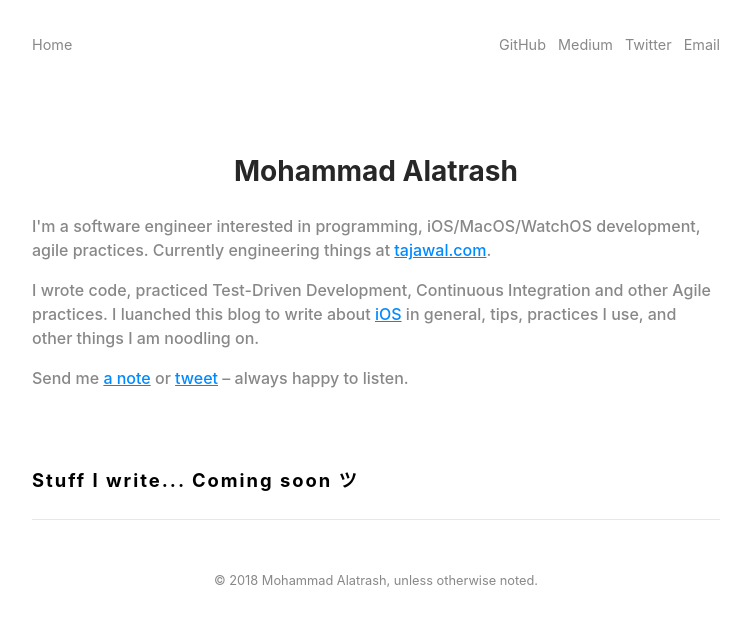
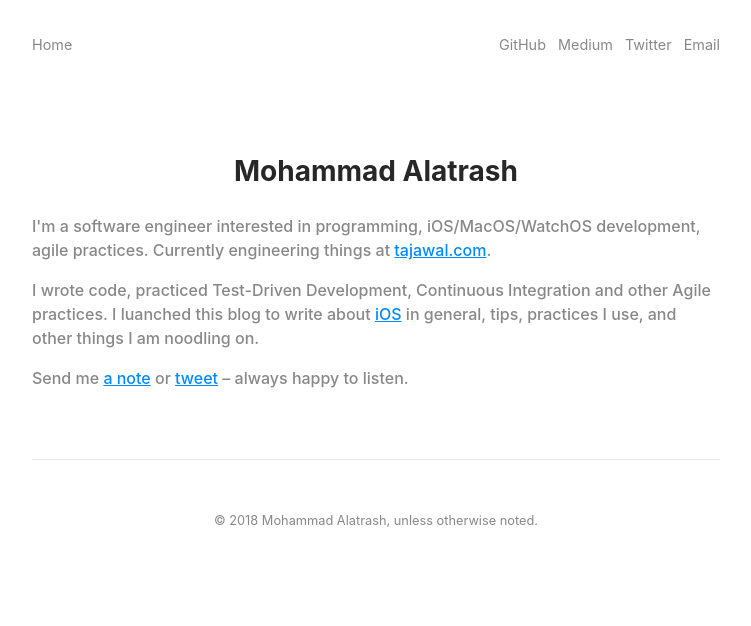
Before and after one commit to mohammad19991/mohammad19991.github.io, a Jekyll site: the page built from index.html, in a window 1280 px wide. Shown: the top 626 px of the page, without its empty margins (264-1015 px from the left). Built offline with Jekyll 4.4.1, drawn with Linux system fonts in a browser that asks for light colours.

Commit message:
remove placeholder

```diff
--- a/index.html
+++ b/index.html
@@ -19,16 +19,6 @@
   </header>
 </div>
 
-<div class="section">
-  <div class="section__title">
-    <span>Stuff I write... Coming soon ツ</span>
-  </div>
-
-  <!-- <a class="section__more" href="/blog">
-    <span>MORE 〉</span>
-  </a> -->
-</div>
-
 {% if site.posts != null %}
 <section class="group mar-b-7">
   <div class="group__list">
```
